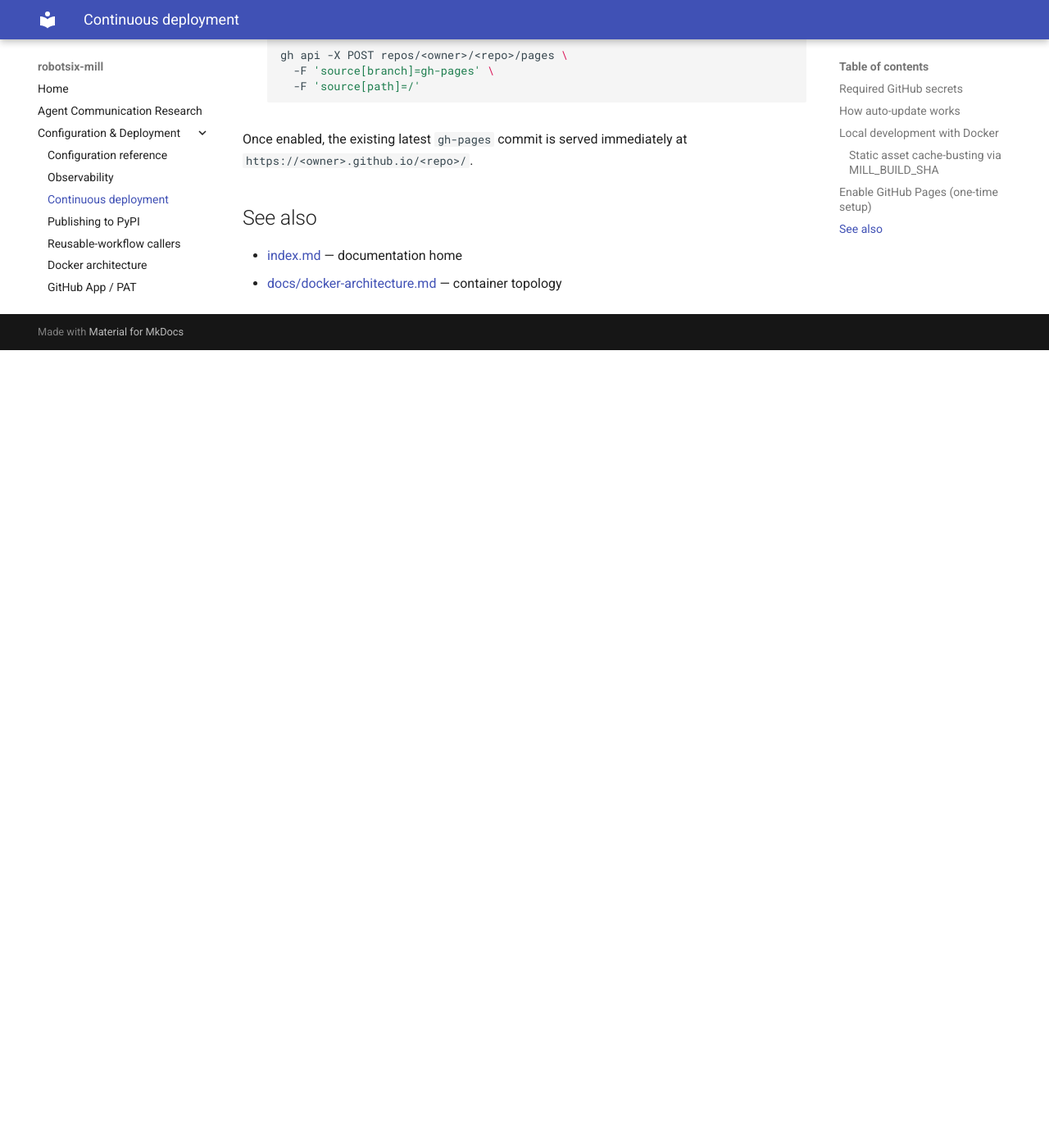
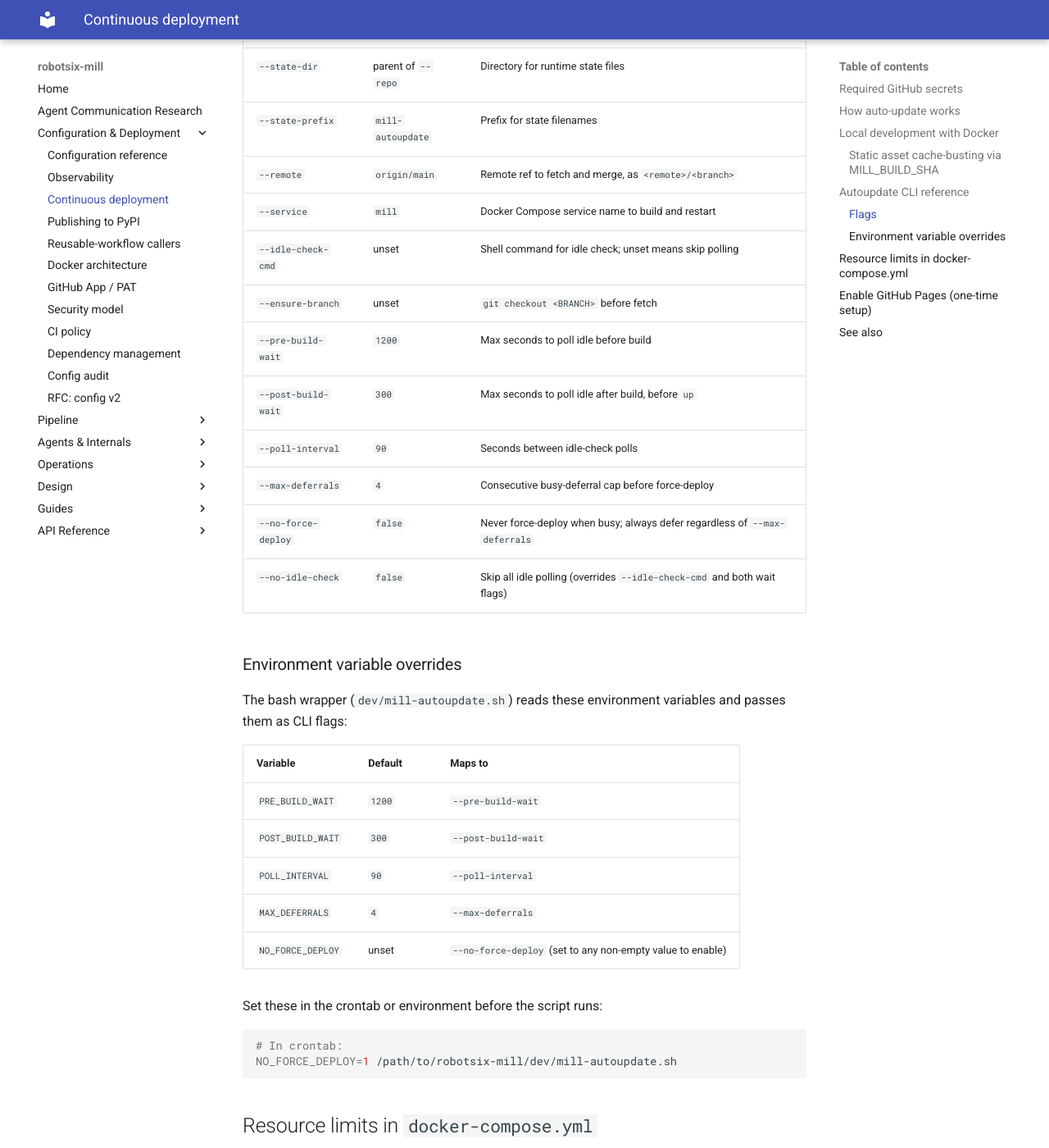
Before and after one commit to damien-robotsix/robotsix-mill, an MkDocs documentation site: the page built from docs/deployment.md, in a window 1280 px wide and 1400 px high, scrolled down 1949 px. Shown: the whole window at 82% size. Built offline with MkDocs 1.6.1 and Material for MkDocs 9.7.7, drawn with Linux system fonts in a browser that asks for light colours; before the commit the page ends 2376 px from its top, so only the background shows below that; some of the changed text lies outside the part shown.

````diff
--- a/docs/deployment.md
+++ b/docs/deployment.md
@@ -67,6 +67,70 @@
 bundles. Without this, users would see old UI behavior until they
 hard-refresh.
 
+## Autoupdate CLI reference
+
+The `robotsix-autoupdate` CLI (invoked by `dev/mill-autoupdate.sh`) is a
+stdlib-only orchestrator that handles flock, git fetch, merge, docker
+compose build/up, and deployed-SHA recording. Exit codes: **0** (success
+or intentional skip), **1** (operational failure).
+
+### Flags
+
+| Flag | Default | Purpose |
+|---|---|---|
+| `--repo` | `cwd` | Path to the git repository |
+| `--state-dir` | parent of `--repo` | Directory for runtime state files |
+| `--state-prefix` | `mill-autoupdate` | Prefix for state filenames |
+| `--remote` | `origin/main` | Remote ref to fetch and merge, as `<remote>/<branch>` |
+| `--service` | `mill` | Docker Compose service name to build and restart |
+| `--idle-check-cmd` | unset | Shell command for idle check; unset means skip polling |
+| `--ensure-branch` | unset | `git checkout <BRANCH>` before fetch |
+| `--pre-build-wait` | `1200` | Max seconds to poll idle before build |
+| `--post-build-wait` | `300` | Max seconds to poll idle after build, before `up` |
+| `--poll-interval` | `90` | Seconds between idle-check polls |
+| `--max-deferrals` | `4` | Consecutive busy-deferral cap before force-deploy |
+| `--no-force-deploy` | `false` | Never force-deploy when busy; always defer regardless of `--max-deferrals` |
+| `--no-idle-check` | `false` | Skip all idle polling (overrides `--idle-check-cmd` and both wait flags) |
+
+### Environment variable overrides
+
+The bash wrapper (`dev/mill-autoupdate.sh`) reads these environment
+variables and passes them as CLI flags:
+
+| Variable | Default | Maps to |
+|---|---|---|
+| `PRE_BUILD_WAIT` | `1200` | `--pre-build-wait` |
+| `POST_BUILD_WAIT` | `300` | `--post-build-wait` |
+| `POLL_INTERVAL` | `90` | `--poll-interval` |
+| `MAX_DEFERRALS` | `4` | `--max-deferrals` |
+| `NO_FORCE_DEPLOY` | unset | `--no-force-deploy` (set to any non-empty value to enable) |
+
+Set these in the crontab or environment before the script runs:
+
+```sh
+# In crontab:
+NO_FORCE_DEPLOY=1 /path/to/robotsix-mill/dev/mill-autoupdate.sh
+```
+
+## Resource limits in `docker-compose.yml`
+
+The `mill` service in `docker-compose.yml` applies two resource limits
+to prevent a single runaway agent from exhausting host resources and
+triggering an OOM kill (which would interrupt every concurrently-running
+periodic agent):
+
+- **`mem_limit: 4g`** — 4 GiB memory ceiling. The mill worker is
+  single-process; 4 GiB leaves headroom for concurrent agent
+  subprocesses (git, trivy, model CLI) spawned by asyncio tasks.
+- **`cpus: 2`** — 2 CPU cores ceiling.
+
+A `nofile` ulimit of **65536** prevents `"OSError: [Errno 24] Too many
+open files"` crashes when many workers each spawn git/trivy/agent
+subprocesses with their own pipes.
+
+These limits are baked into the production compose file. Override them
+in `docker-compose.override.yml` if your host has differing capacity.
+
 ## Enable GitHub Pages (one-time setup)
 
 The `.github/workflows/docs.yml` workflow builds the MkDocs site and
````
Also changed, not shown: docs/agents.md (+8 -0 lines), 1 other file.
